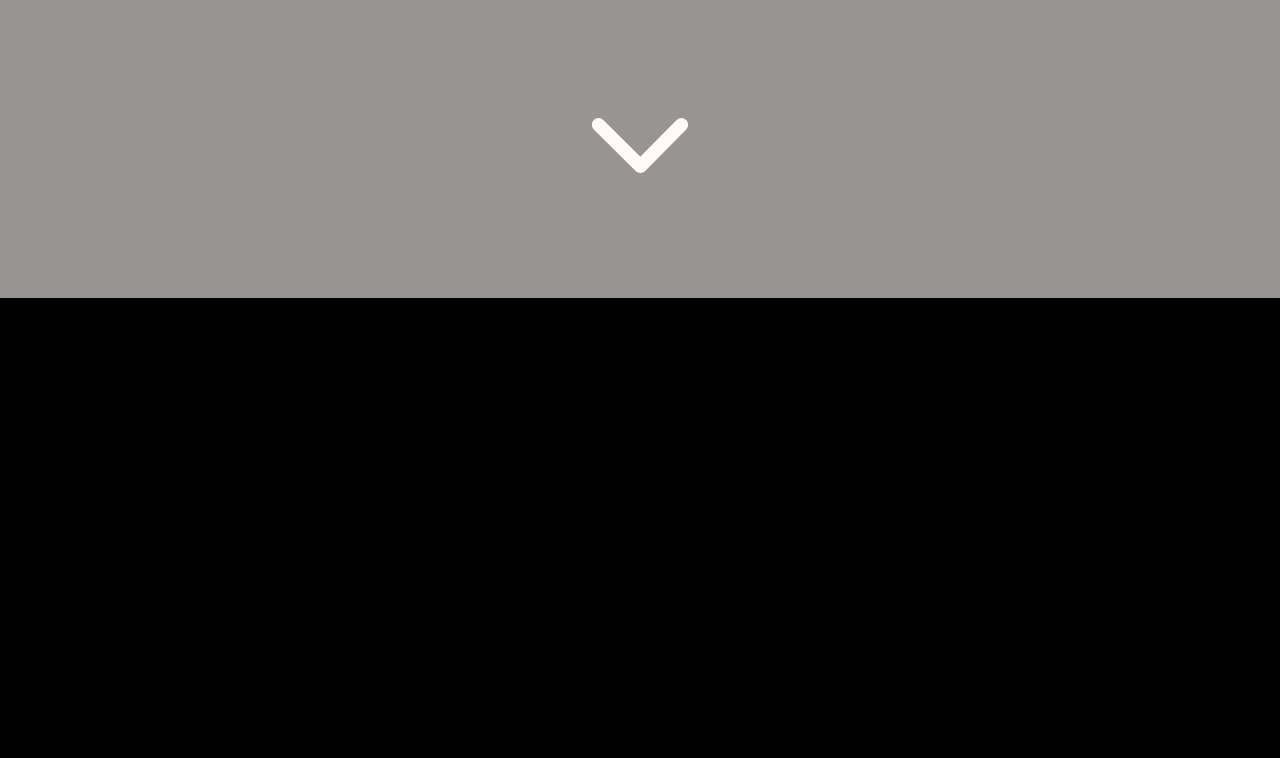
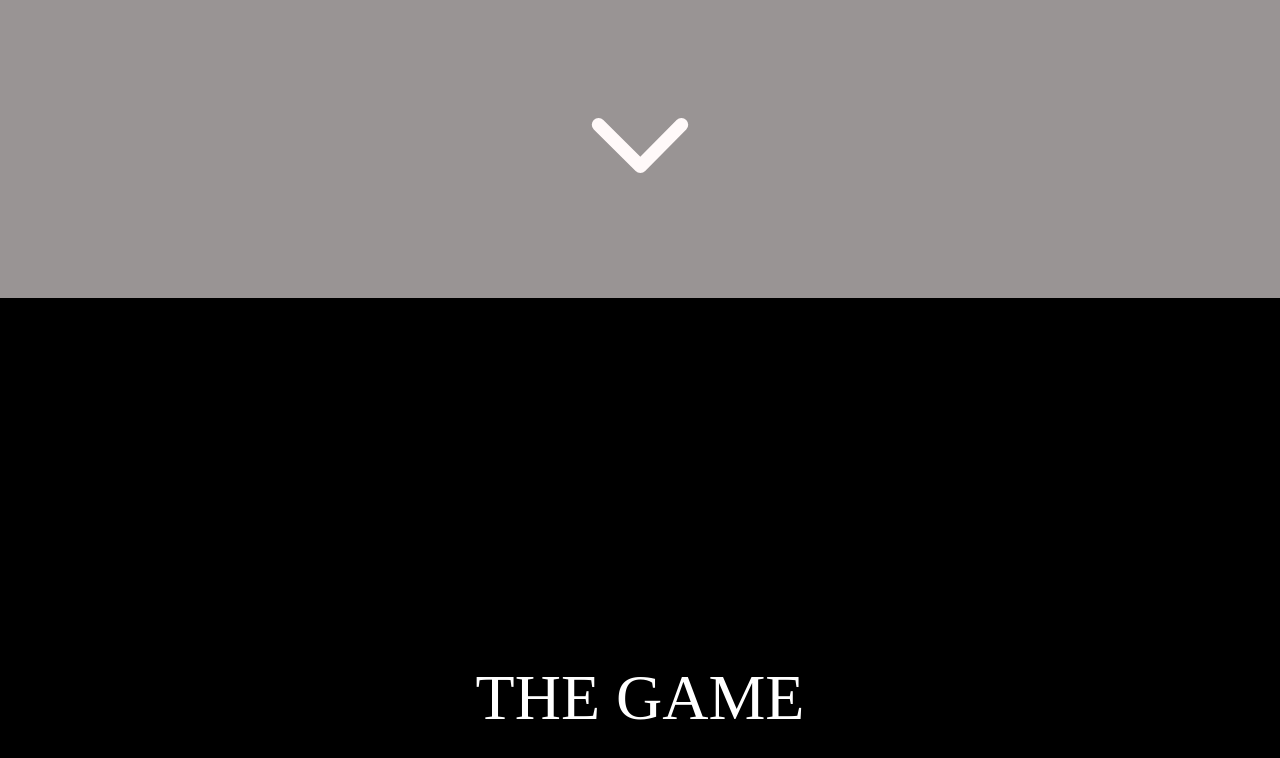
Before and after one commit to nathan74490/RelicsOfTimes, a plain HTML site: page index.html in a window 1280 px wide. Shown: the part 502-1260 px from the top of the page. Drawn offline with Linux system fonts and the light colour scheme; a web font is replaced by a local one.

Commit message:
delete scroll x

```diff
--- a/style.css
+++ b/style.css
@@ -86,7 +86,9 @@ meter {
     -webkit-user-drag: element;
 }
 
-
+body{
+    overflow-x: hidden;
+}
 #home {
     display: flex;
     flex-direction: column;
@@ -133,3 +135,7 @@ h1 {
     width: 100vw;
     background-color: #000000;
 }
+h2 {
+    font-size: 64px;
+    color: #fff;
+}
```
